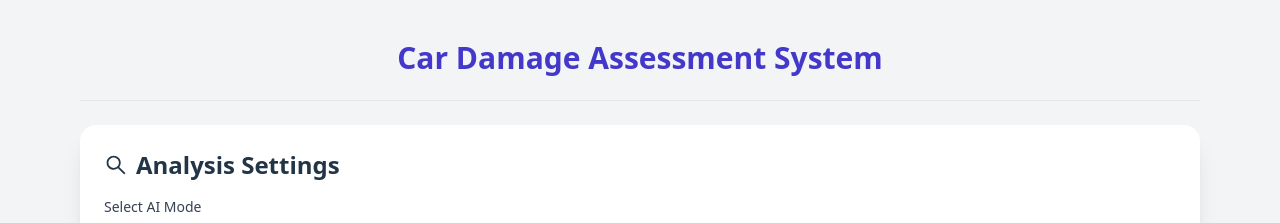
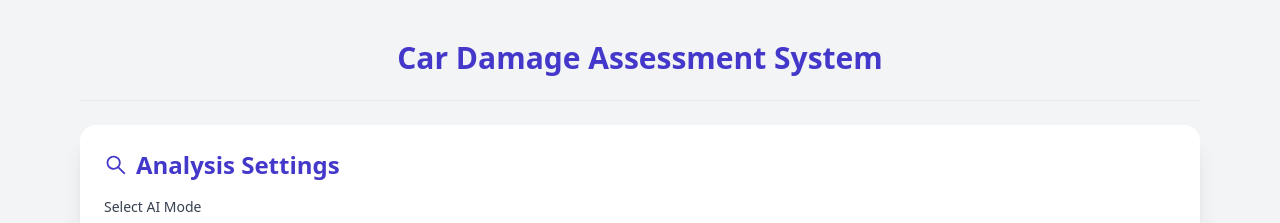
Before and after one commit to sangoonthego/car-damage-assessment-system, a React (Vite) app in the folder client/: page / in a window 1280 px wide. Shown: the top 223 px of the page. Built offline with nearby package versions, Linux system fonts and the light colour scheme; no server answers.

Commit message:
fix ui error

```diff
--- a/client/src/pages/AssessmentPage.jsx
+++ b/client/src/pages/AssessmentPage.jsx
@@ -58,7 +58,7 @@ const AssessmentPage = () => {
 
       {/* Control Section */}
       <div className="bg-white p-6 shadow-xl rounded-2xl">
-        <h2 className="text-2xl font-semibold mb-4 flex items-center">
+        <h2 className="text-2xl text-indigo-700 font-semibold mb-4 flex items-center">
           <AiOutlineSearch className="mr-2" /> Analysis Settings
         </h2>
 
@@ -130,8 +130,8 @@ const AssessmentPage = () => {
       {/* Result Section */}
       {result && (
         <>
-          <h2 className="text-2xl font-semibold mt-10 mb-4 text-center">
-            ✨ Analysis Result
+          <h2 className="text-2xl text-indigo-700 font-semibold mt-10 mb-4 text-center">
+            Analysis Result
           </h2>
           <ResultDisplay result={result} />
         </>
```
